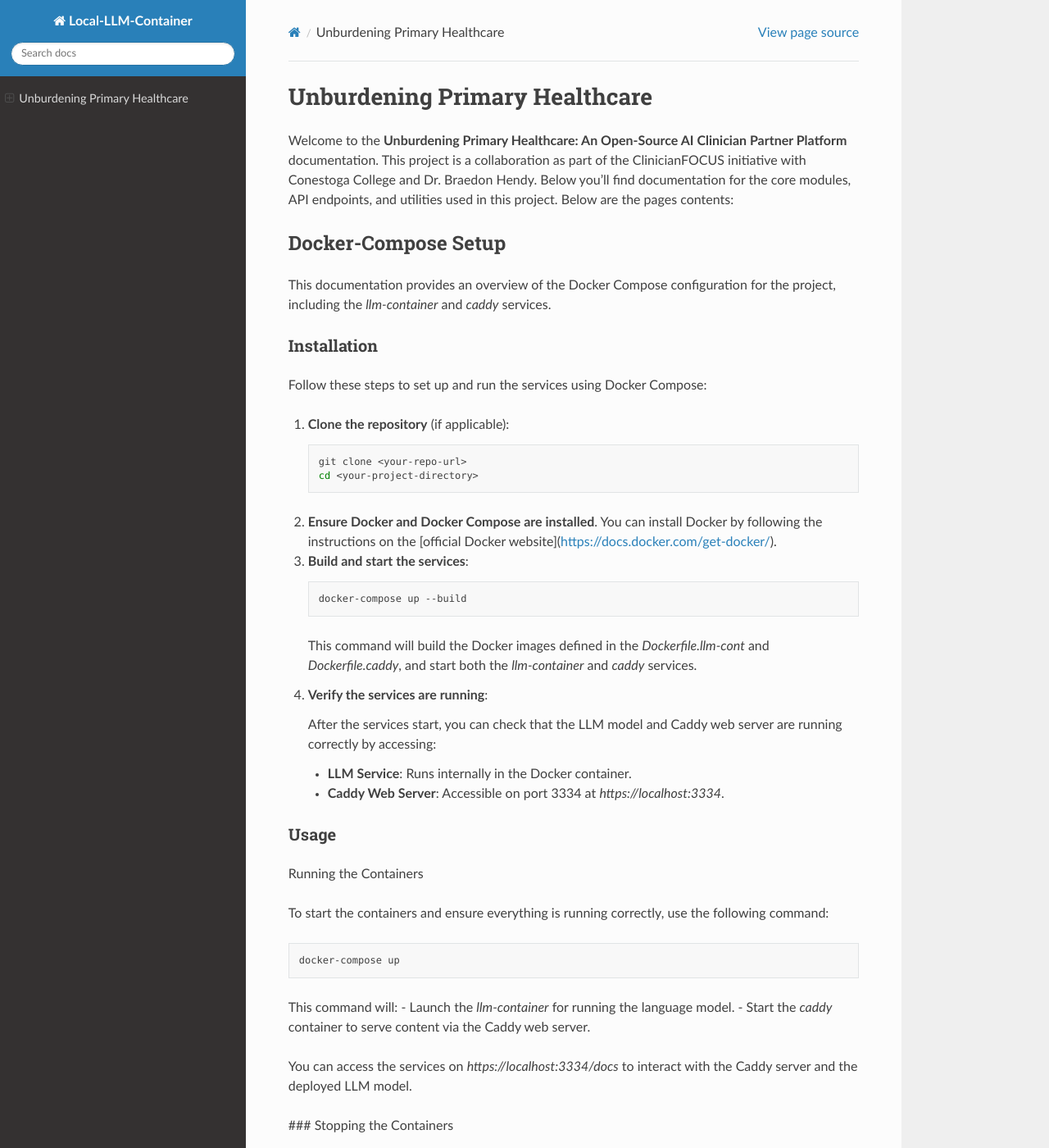
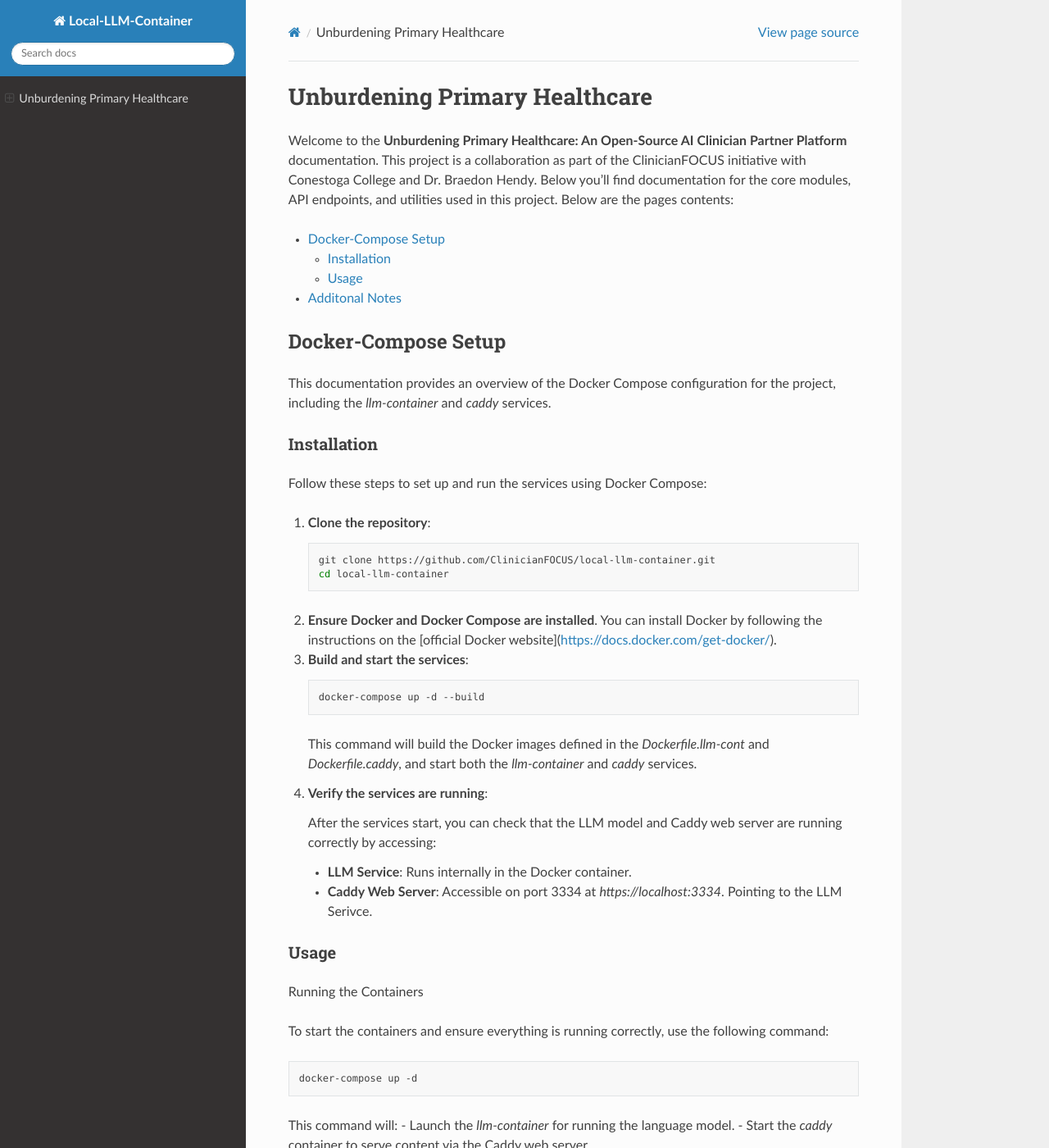
Before and after one commit to ClinicianFOCUS/local-llm-container, a Sphinx documentation site: the page built from docs/index.rst, in a window 1280 px wide and 1400 px high. Shown: the whole window at 82% size. Built offline with Sphinx 7.4.7 and the Read the Docs theme 3.1.0, drawn with Linux system fonts in a browser that asks for light colours; some of the changed text lies outside the part shown.

Commit message:
Minor documentation touch up

```diff
--- a/docs/index.rst
+++ b/docs/index.rst
@@ -21,12 +24,12 @@
 
 Follow these steps to set up and run the services using Docker Compose:
 
-1. **Clone the repository** (if applicable):
+1. **Clone the repository**:
 
    .. code-block:: bash
 
-      git clone <your-repo-url>
-      cd <your-project-directory>
+      git clone https://github.com/ClinicianFOCUS/local-llm-container.git
+      cd local-llm-container
 
 2. **Ensure Docker and Docker Compose are installed**. You can install Docker by following the instructions on the [official Docker website](https://docs.docker.com/get-docker/).
 
@@ -34,7 +37,7 @@
 
    .. code-block:: bash
 
-      docker-compose up --build
+      docker-compose up -d --build
 
    This command will build the Docker images defined in the `Dockerfile.llm-cont` and `Dockerfile.caddy`, and start both the `llm-container` and `caddy` services.
 
@@ -43,7 +46,7 @@
    After the services start, you can check that the LLM model and Caddy web server are running correctly by accessing:
 
    - **LLM Service**: Runs internally in the Docker container.
-   - **Caddy Web Server**: Accessible on port 3334 at `https://localhost:3334`.
+   - **Caddy Web Server**: Accessible on port 3334 at `https://localhost:3334`. Pointing to the LLM Serivce.
 
 Usage
 -----
@@ -54,7 +57,7 @@
 
 .. code-block:: bash
 
-   docker-compose up
+   docker-compose up -d
 
 This command will:
 - Launch the `llm-container` for running the language model.
@@ -71,3 +74,9 @@
    docker-compose down
 
 This will stop and remove the containers, but the built images and mounted volumes will persist.
+
+
+Additonal Notes
+===============
+
+This service runs on the aphrodite engine. For additional help or support, please check out their github and documentation https://github.com/PygmalionAI/aphrodite-engine.
```
Also changed, not shown: other parts of docs/index.rst (+3 -0 lines).
